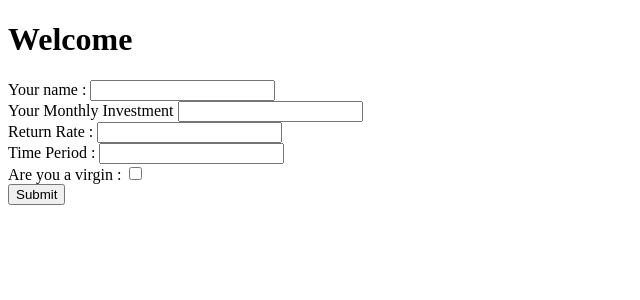
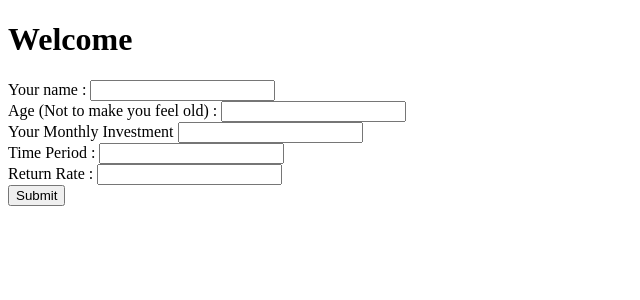
Before and after one commit to Prathyusha-Guduru/Investor-Calculator, a Flask app: page / in a window 1280 px wide. Shown: the top 300 px of the page, without its empty margins (0-640 px from the left). Run offline with Flask 2, Linux system fonts and the light colour scheme.

Commit message:
Updated SIP Calculator

```diff
--- a/index.py
+++ b/index.py
@@ -1,35 +1,42 @@
+import decimal
 from flask import Flask, render_template, session, redirect, url_for, session, flash
 from flask_wtf import FlaskForm
-from wtforms import (StringField, BooleanField,SubmitField,DecimalField)
+from wtforms import (StringField, BooleanField,SubmitField,DecimalField,IntegerField)
 from wtforms.validators import DataRequired
+from math import pow
 
 
 app = Flask(__name__)
 app.config['SECRET_KEY'] = 'izzasecret'
 
 
-# SIP MATURITY VALUE FORMULA : FV = P [ (1+i)^n-1 ] * (1+i)/i
 class SIP_Form(FlaskForm):
 	name = StringField('Your name : ')
 	monthly_investment = DecimalField('Your Monthly Investment')
-	expected_return_rate = DecimalField('Return Rate : ')
-	time_period = DecimalField('Time Period : ')
+	age = StringField('Age (Not to make you feel old) : ')
 	virgin = BooleanField('Are you a virgin : ')
+	expected_return_rate = StringField('Return Rate : ')
+	time_period = StringField('Time Period : ')
 	submit = SubmitField('Submit')
 
 @app.route('/',methods = ['GET','POST'])
 def index():
 	form = SIP_Form()
 	if form.validate_on_submit():
-		session['name'] = form.name.data
-		session['virgin'] = form.virgin.data
-		session['monthly_investment'] = form.monthly_investment.data
-		session['time_period'] = form.time_period.data
-		session['expected_return_rate'] = form.expected_return_rate.data
-		# session['maturity_value'] = form.monthly_investment((1+form.expected_return_rate)**((form.time_period*12)-1)) * ((1+form.expected_return_rate)/form.expected_return_rate)
+		session['name'] =  form.name.data + 'Chutiya hai'
+		session['age'] = float(form.age.data)
+		session['monthly_investment'] = float(form.monthly_investment.data)
+		session['time_period'] = float(form.time_period.data)
+		session['expected_return_rate'] = float(form.expected_return_rate.data)
+		monthly_rate_of_return = session['expected_return_rate']/1200
+		n = session['time_period'] * 12
+		session['maturity_value']=round((session['monthly_investment'] * (1+monthly_rate_of_return) * ((pow((1+monthly_rate_of_return),n)) - 1)/monthly_rate_of_return),2)
+
+
 		return redirect(url_for('result'))
+	return render_template('index.html',form = form)
 
-	return render_template('index.html',form = form)
+
 
 @app.route('/result',methods = ['GET','POST'])
 def result():
--- a/templates/index.html
+++ b/templates/index.html
@@ -14,13 +14,13 @@
 		{{ form.hidden_tag() }}
 		{{ form.name.label }} {{ form.name }}
 		<br>
-		{{ form.monthly_investment.label}} {{form.monthly_investment }}
+		{{ form.age.label }} {{form.age}}
 		<br>
-		{{ form.expected_return_rate.label }} {{form.expected_return_rate}}
+		{{form.monthly_investment.label}} {{form.monthly_investment}}
 		<br>
-		{{ form.time_period.label }} {{ form.time_period }}
+		{{form.time_period.label}} {{form.time_period}}
 		<br>
-		{{ form.virgin.label }} {{ form.virgin}}
+		{{form.expected_return_rate.label}} {{form.expected_return_rate}}
 		<br>
 		{{ form.submit()}}
 
--- a/templates/result.html
+++ b/templates/result.html
@@ -1,7 +1,6 @@
 <h1>Results </h1>
 <ul>
 	<li>Name : {{session['name']}} </li>
-	<li>Virgin : {{session['virgin']}} </li>
-	<li>Monthly monthly_investment : {{session['monthly_investment']}}</li>
-	<!-- <li>Maturity value : {{maturity_value}} </li> -->
+	<li>Age : {{session['age']}}</li>
+	<li>Maturity Value : {{session['maturity_value']}} </li>
 </ul>
```
